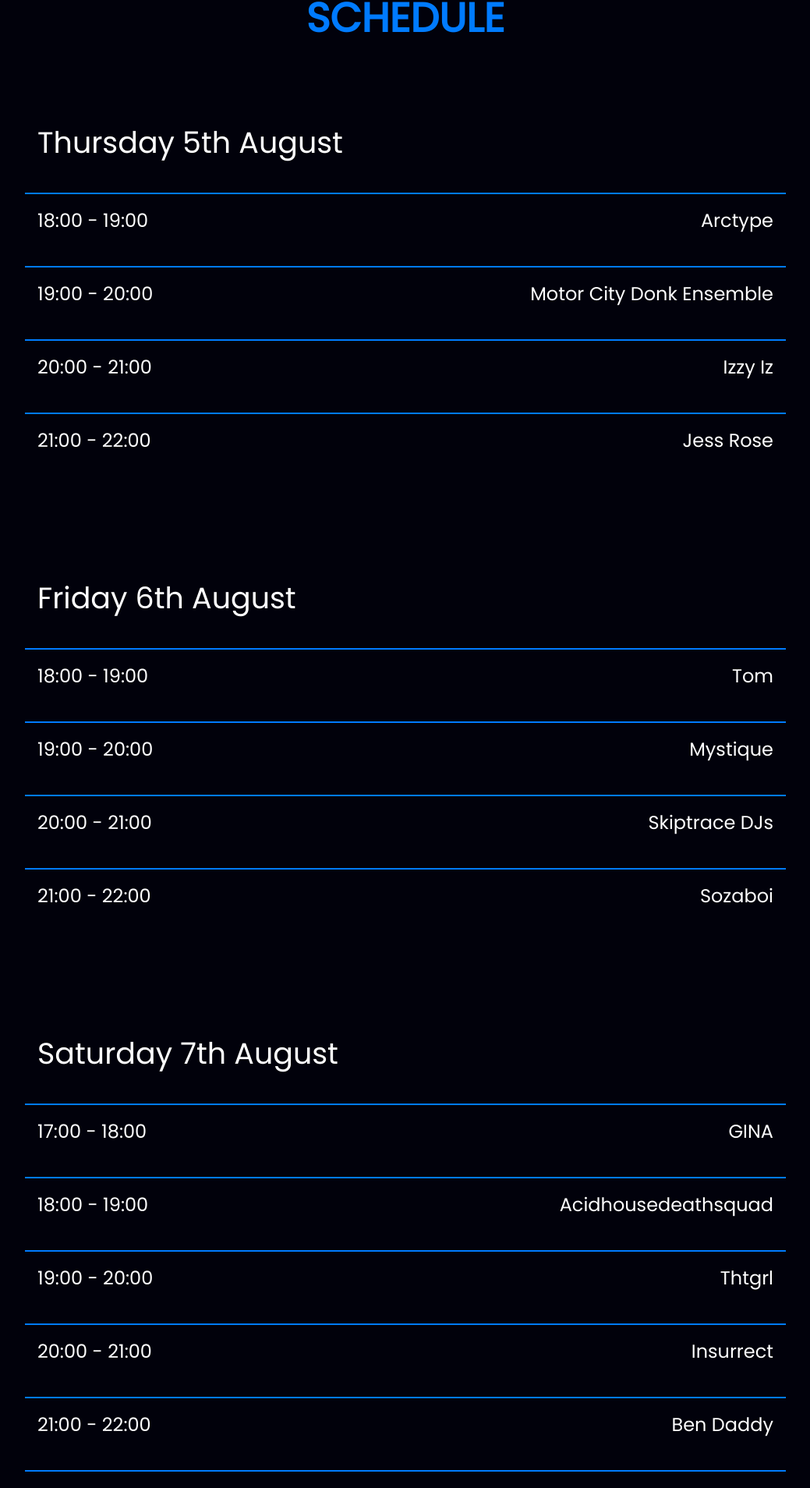
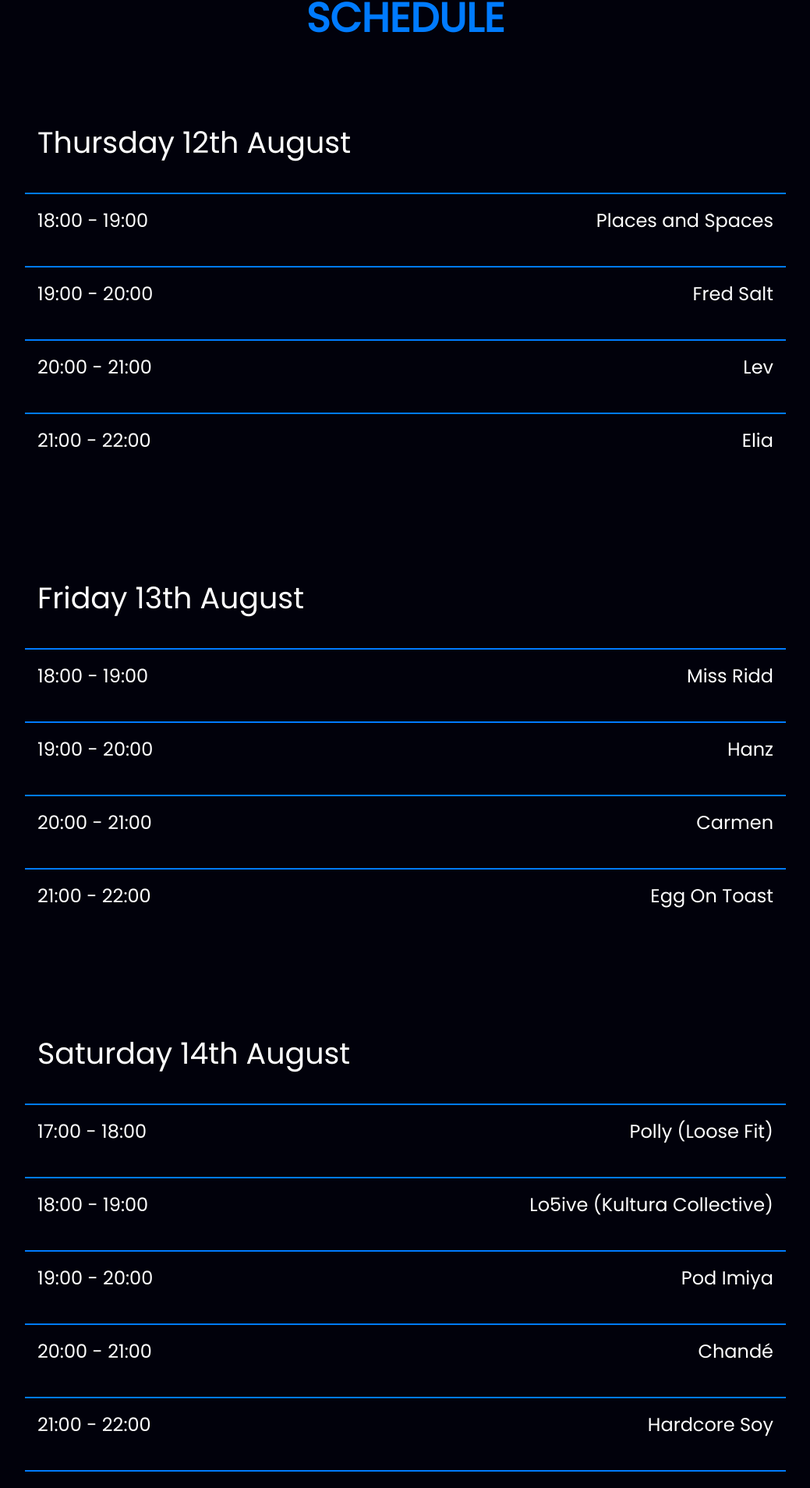
Before and after one commit to katiemhughes/radio-website, a React (Create React App) app: page / in a window 1280 px wide. Shown: the part 938-2846 px from the top of the page at 78% size, without its empty margins (120-1159 px from the left). Built offline with nearby package versions, Linux system fonts and the light colour scheme.

Commit message:
schedule wc 12/08

```diff
--- a/src/components/schedule/Schedule.js
+++ b/src/components/schedule/Schedule.js
@@ -11,73 +11,73 @@ const Schedule = () => {
             <h1 className="schedule-title">SCHEDULE</h1>
             <table className="schedule-table">
                 <ScheduleDate
-                    showDate="Thursday 5th August"
+                    showDate="Thursday 12th August"
                 />
                 <ScheduleItem
                     showTime="18:00 - 19:00"
-                    showName="Arctype"
+                    showName="Places and Spaces"
                 />
                 <ScheduleItem
                     showTime="19:00 - 20:00"
-                    showName="Motor City Donk Ensemble"
+                    showName="Fred Salt"
                 />
                 <ScheduleItem
                     showTime="20:00 - 21:00"
-                    showName="Izzy Iz"
+                    showName="Lev"
                 />
                 <ScheduleItem
                     showTime="21:00 - 22:00"
-                    showName="Jess Rose"
+                    showName="Elia"
                 />
             </table>
             <table className="schedule-table">
                 <ScheduleDate
-                    showDate="Friday 6th August"
+                    showDate="Friday 13th August"
                 />
                 <ScheduleItem
                     showTime="18:00 - 19:00"
-                    showName="Tom"
+                    showName="Miss Ridd"
                 />
                 <ScheduleItem
                     showTime="19:00 - 20:00"
-                    showName="Mystique"
+                    showName="Hanz"
                 />
                 <ScheduleItem
                     showTime="20:00 - 21:00"
-                    showName="Skiptrace DJs"
+                    showName="Carmen"
                 />
                 <ScheduleItem
                     showTime="21:00 - 22:00"
-                    showName="Sozaboi"
+                    showName="Egg On Toast"
                 />
             </table>
             <table className="schedule-table">
                 <ScheduleDate
-                    showDate="Saturday 7th August"
+                    showDate="Saturday 14th August"
                 />
                 <ScheduleItem
                     showTime="17:00 - 18:00"
-                    showName="GINA"
+                    showName="Polly (Loose Fit)"
                 />
                 <ScheduleItem
                     showTime="18:00 - 19:00"
-                    showName="Acidhousedeathsquad"
+                    showName="Lo5ive (Kultura Collective)"
                 />
                 <ScheduleItem
                     showTime="19:00 - 20:00"
-                    showName="Thtgrl"
+                    showName="Pod Imiya"
                 />
                 <ScheduleItem
                     showTime="20:00 - 21:00"
-                    showName="Insurrect"
+                    showName="Chandé"
                 />
                 <ScheduleItem
                     showTime="21:00 - 22:00"
-                    showName="Ben Daddy"
+                    showName="Hardcore Soy"
                 />
                 <ScheduleItem
                     showTime="22:00 - 23:00"
-                    showName="DJ Simcard b2b Harry Amstel"
+                    showName="Cam Spen"
                 />
             </table>
         </div>
```
